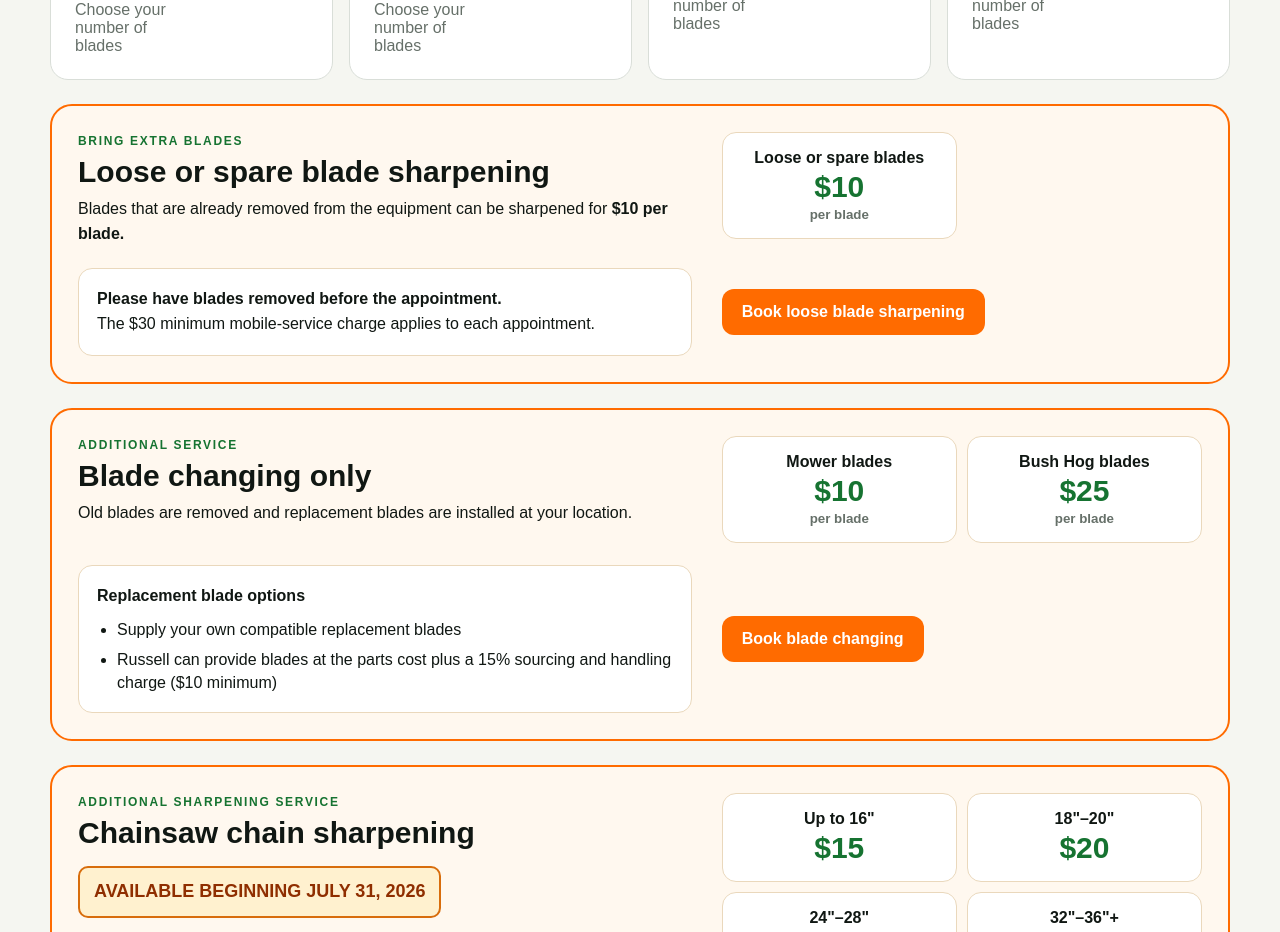
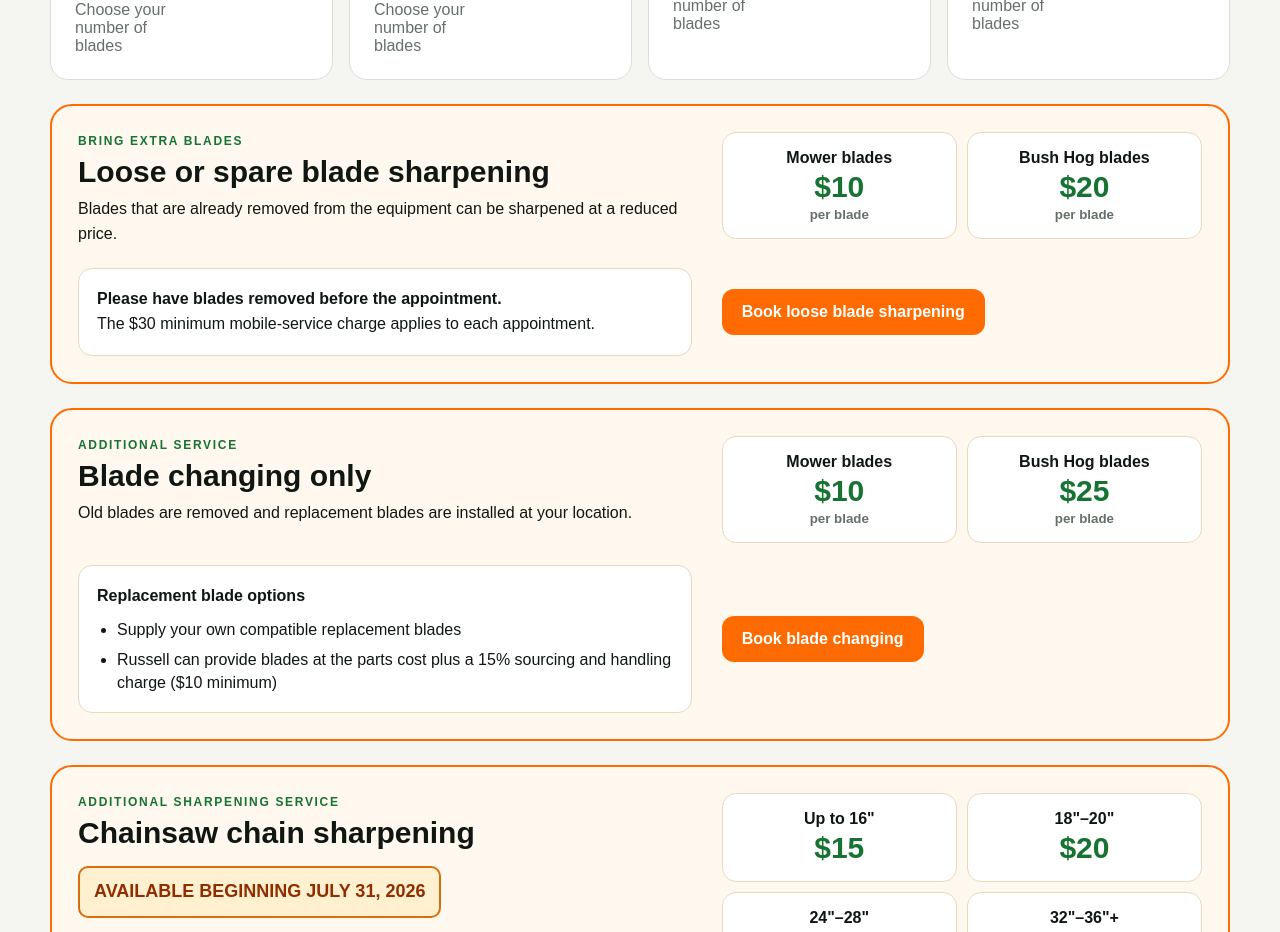
Before and after one commit to rp8tv66s69-bot/russells-mobile-blade-sharpening-live, a Next.js app: page / in a window 1280 px wide. Shown: the part 1240-2172 px from the top of the page. Built offline with nearby package versions, Linux system fonts and the light colour scheme; no server answers; the database is empty.

Commit message:
Update loose Bush Hog blade price

```diff
--- a/app/page.tsx
+++ b/app/page.tsx
@@ -60,10 +60,11 @@ export default function HomePage() {
           <div className="blade-change-heading">
             <p className="eyebrow">Bring extra blades</p>
             <h3>Loose or spare blade sharpening</h3>
-            <p>Blades that are already removed from the equipment can be sharpened for <strong>$10 per blade.</strong></p>
+            <p>Blades that are already removed from the equipment can be sharpened at a reduced price.</p>
           </div>
           <div className="blade-change-rates" aria-label="Loose blade sharpening price">
-            <div><span>Loose or spare blades</span><strong>$10</strong><small>per blade</small></div>
+            <div><span>Mower blades</span><strong>$10</strong><small>per blade</small></div>
+            <div><span>Bush Hog blades</span><strong>$20</strong><small>per blade</small></div>
           </div>
           <div className="blade-change-details">
             <p><strong>Please have blades removed before the appointment.</strong></p>
```
